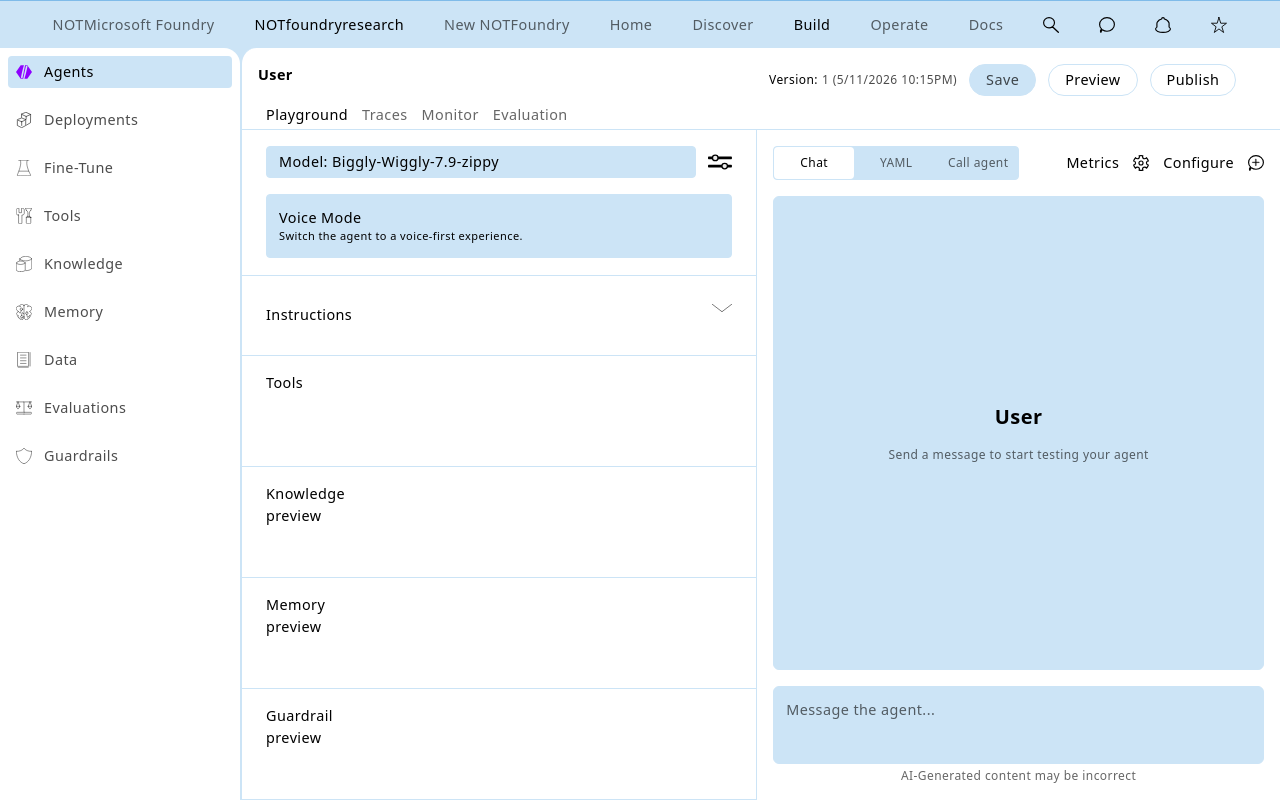
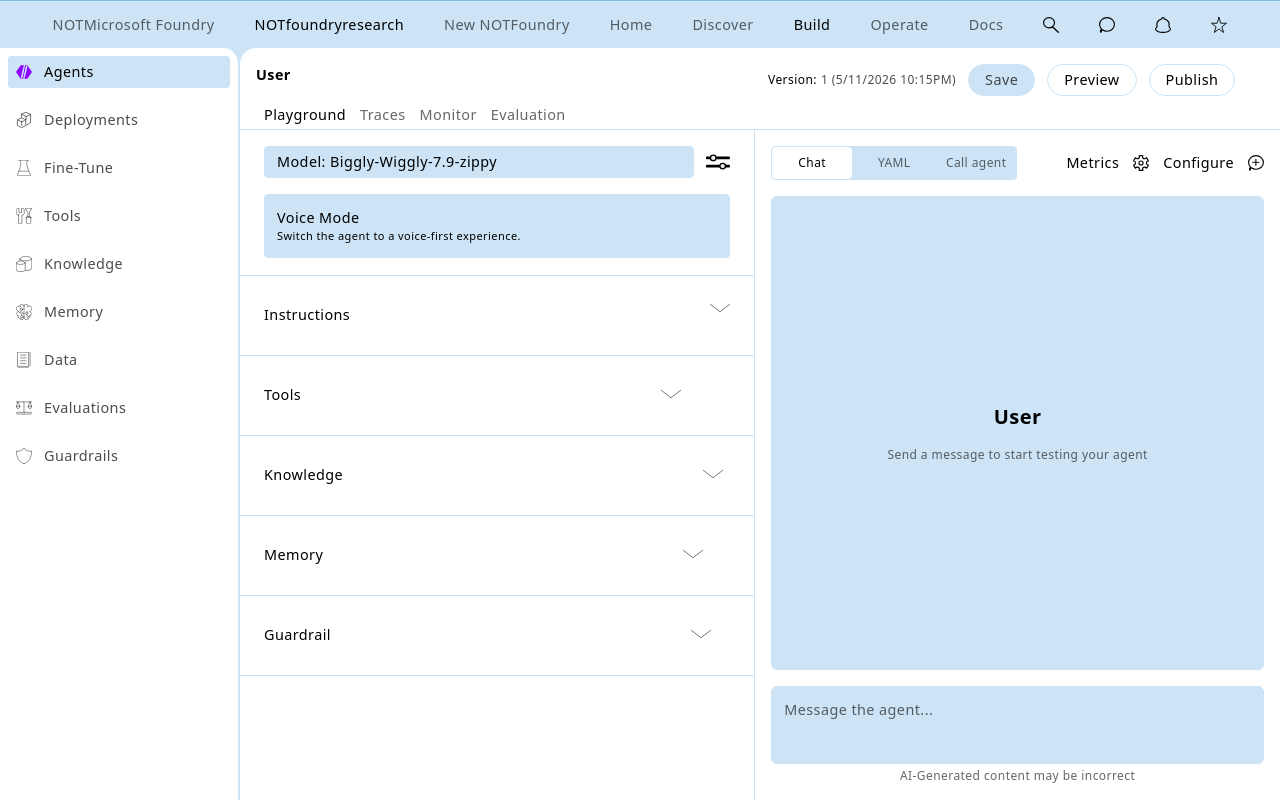
Before and after one commit to schoolblues/TailwindDemo, a React (Vite) app: page / in a window 1280 px wide. Built offline with nearby package versions, Linux system fonts and the light colour scheme.

Commit message:
added border to main app
removed duplicate css from 6 files

```diff
--- a/src/App.tsx
+++ b/src/App.tsx
@@ -33,7 +33,7 @@ function App() {
                             <ModelMemory />
                             <ModelGuardrail />
                         </div>
-                        <div className='flex flex-col flex-1 min-h-0'>
+                        <div className='flex flex-col flex-1 min-h-0 border-l border-windows-100'>
                             <ChatWindowTabs active={active} setActive={setActive}/>
                             <ChatWindow active={active} />
                             <MessageWindow />
--- a/src/components/MainContainerTabs.tsx
+++ b/src/components/MainContainerTabs.tsx
@@ -1,6 +1,6 @@
 function MainContainerTabs() {
     return (
-        <div className="w-full border-l-2 border-b border-solid border-windows-100 rounded-tl-2xl bg-white">
+        <div className="w-full border-b border-solid border-windows-100 rounded-tl-2xl bg-white">
             <div className="pt-4 pl-4 flex flex-1 border-solid border-windows-300">
                 <div className="flex flex-1 text-left">
                     <p className="font-semibold">
--- a/src/components/ModelGuardrail.tsx
+++ b/src/components/ModelGuardrail.tsx
@@ -1,9 +1,34 @@
+import arrowUp from "../assets/arrowUp.svg"
+import arrowDown from "../assets/arrowDown.svg"
+import { useState, useEffect, useRef } from 'react'
+
 function ModelGuardrail() {
+    const [open, setOpen] = useState(false)
+    const ref = useRef<HTMLDivElement>(null);
+
+    useEffect(() => {
+        if (!open) return;
+
+        const handler = (event: MouseEvent) => {
+            if (ref.current && !ref.current.contains(event.target as Node)) {
+                setOpen(false);
+            }
+        };
+        document.addEventListener("mousedown", handler);
+
+        return () =>
+            document.removeEventListener("mousedown", handler);
+    }, [open]);
+
     return (
-        <div className="flex-1 border-l-2 border-r border-b border-solid border-windows-100 bg-white">
-            <div className="pl-6 pt-4">
+        <div className={`flex flex-1 flex-row border-b border-solid border-windows-100 bg-white transition-all duration-250 ease-in-out overflow-hidden ${open ? "max-h-150" : "max-h-20"}`}>
+            <div className="ml-6 mt-7">
                 <p>Guardrail</p>
-                <p>preview</p>
+            </div>
+            <div ref={ref} className="flex flex-col pt-7 mr-6">
+                <button className="ml-90 w-5 h-5" onClick={() => setOpen(o => !o)}>
+                    <img src={open ? arrowUp : arrowDown} alt="img"/>
+                </button>
             </div>
         </div>
     )
--- a/src/components/ModelInstructions.tsx
+++ b/src/components/ModelInstructions.tsx
@@ -21,7 +21,7 @@ function ModelInstructions() {
     }, [open]);
 
     return (
-        <div className={`flex flex-1 flex-row border-l-2 border-r border-b border-solid border-windows-100 bg-white transition-all duration-250 ease-in-out overflow-hidden ${open ? "max-h-150" : "max-h-20"}`}>
+        <div className={`flex flex-1 flex-row border-b border-solid border-windows-100 bg-white transition-all duration-250 ease-in-out overflow-hidden ${open ? "max-h-150" : "max-h-20"}`}>
             <div className="ml-6 mt-7">
                 <p>Instructions</p>
             </div>
--- a/src/components/ModelKnowledge.tsx
+++ b/src/components/ModelKnowledge.tsx
@@ -1,9 +1,34 @@
+import arrowUp from "../assets/arrowUp.svg"
+import arrowDown from "../assets/arrowDown.svg"
+import { useState, useEffect, useRef } from 'react'
+
 function ModelKnowledge() {
+    const [open, setOpen] = useState(false)
+    const ref = useRef<HTMLDivElement>(null);
+
+    useEffect(() => {
+        if (!open) return;
+
+        const handler = (event: MouseEvent) => {
+            if (ref.current && !ref.current.contains(event.target as Node)) {
+                setOpen(false);
+            }
+        };
+        document.addEventListener("mousedown", handler);
+
+        return () =>
+            document.removeEventListener("mousedown", handler);
+    }, [open]);
+
     return (
-        <div className="flex flex-1 border-l-2 border-r border-b border-solid border-windows-100 bg-white">
-            <div className="pl-6 pt-4 flex-col">
+        <div className={`flex flex-1 flex-row border-b border-solid border-windows-100 bg-white transition-all duration-250 ease-in-out overflow-hidden ${open ? "max-h-150" : "max-h-20"}`}>
+            <div className="ml-6 mt-7">
                 <p>Knowledge</p>
-                <p>preview</p>
+            </div>
+            <div ref={ref} className="flex flex-col pt-7 mr-6">
+                <button className="ml-90 w-5 h-5" onClick={() => setOpen(o => !o)}>
+                    <img src={open ? arrowUp : arrowDown} alt="img"/>
+                </button>
             </div>
         </div>
     )
--- a/src/components/ModelMemory.tsx
+++ b/src/components/ModelMemory.tsx
@@ -1,9 +1,34 @@
+import arrowUp from "../assets/arrowUp.svg"
+import arrowDown from "../assets/arrowDown.svg"
+import { useState, useEffect, useRef } from 'react'
+
 function ModelMemory() {
+    const [open, setOpen] = useState(false)
+    const ref = useRef<HTMLDivElement>(null);
+
+    useEffect(() => {
+        if (!open) return;
+
+        const handler = (event: MouseEvent) => {
+            if (ref.current && !ref.current.contains(event.target as Node)) {
+                setOpen(false);
+            }
+        };
+        document.addEventListener("mousedown", handler);
+
+        return () =>
+            document.removeEventListener("mousedown", handler);
+    }, [open]);
+
     return (
-        <div className="flex flex-1 border-l-2 border-r border-b border-solid border-windows-100 bg-white">
-            <div className="pl-6 pt-4 flex-col">
+        <div className={`flex flex-1 flex-row border-b border-solid border-windows-100 bg-white transition-all duration-250 ease-in-out overflow-hidden ${open ? "max-h-150" : "max-h-20"}`}>
+            <div className="ml-6 mt-7">
                 <p>Memory</p>
-                <p>preview</p>
+            </div>
+            <div ref={ref} className="flex flex-col pt-7 mr-6">
+                <button className="ml-90 w-5 h-5" onClick={() => setOpen(o => !o)}>
+                    <img src={open ? arrowUp : arrowDown} alt="img"/>
+                </button>
             </div>
         </div>
     )
--- a/src/components/ModelSelectionSettings.tsx
+++ b/src/components/ModelSelectionSettings.tsx
@@ -2,7 +2,7 @@ import parameters from "../assets/parameters.svg"
 
 function ModelSelectionSettings() {
     return (
-        <div className="h-36.5 flex flex-col border-l-2 border-r border-b border-solid border-windows-100 bg-white">
+        <div className="h-36.5 flex flex-col border-b border-solid border-windows-100 bg-white">
             <div className="indent-2 px-6 pt-4 flex flex-row">
                 <div className="flex-1 p-1 border border-solid border-windows-100 bg-windows-100 rounded">
                     <p>Model: Biggly-Wiggly-7.9-zippy</p>
--- a/src/components/ModelTools.tsx
+++ b/src/components/ModelTools.tsx
@@ -1,8 +1,34 @@
+import arrowUp from "../assets/arrowUp.svg"
+import arrowDown from "../assets/arrowDown.svg"
+import { useState, useEffect, useRef } from 'react'
+
 function ModelTools() {
+    const [open, setOpen] = useState(false)
+    const ref = useRef<HTMLDivElement>(null);
+
+    useEffect(() => {
+        if (!open) return;
+
+        const handler = (event: MouseEvent) => {
+            if (ref.current && !ref.current.contains(event.target as Node)) {
+                setOpen(false);
+            }
+        };
+        document.addEventListener("mousedown", handler);
+
+        return () =>
+            document.removeEventListener("mousedown", handler);
+    }, [open]);
+
     return (
-        <div className="flex flex-1 border-l-2 border-r border-b border-solid border-windows-100 bg-white">
-            <div className="pl-6 pt-4 flex-col">
+        <div className={`flex flex-1 flex-row border-b border-solid border-windows-100 bg-white transition-all duration-250 ease-in-out overflow-hidden ${open ? "max-h-150" : "max-h-20"}`}>
+            <div className="ml-6 mt-7">
                 <p>Tools</p>
+            </div>
+            <div ref={ref} className="flex flex-col pt-7 mr-6">
+                <button className="ml-90 w-5 h-5" onClick={() => setOpen(o => !o)}>
+                    <img src={open ? arrowUp : arrowDown} alt="img"/>
+                </button>
             </div>
         </div>
     )
--- a/src/components/Quickbar.tsx
+++ b/src/components/Quickbar.tsx
@@ -10,7 +10,7 @@ import memory from "../assets/memory.svg"
 
 function Quickbar() {
     return (
-        <div className="flex h-full w-60 border-solid rounded-tr-2xl border-windows-300 bg-white">
+        <div className="flex h-full w-60 border-r-2 border-solid rounded-tr-2xl border-windows-100 bg-white">
             <div className="flex flex-col w-full leading-none">
                 <div className="flex items-center indent-3 pt-2 pb-2 my-2 mx-2 bg-windows-100 rounded">
                     <img className="h-4 w-4 ml-2" src={weirdGon} alt="img" />
```
Also changed, not shown: src/components/ChatWindowTabs.tsx (indentation only), 1 other file (tests, documents, lock files or other folders).
